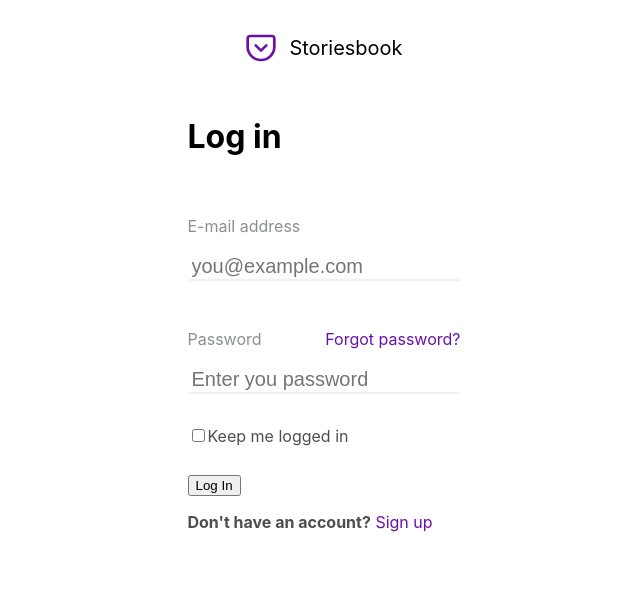
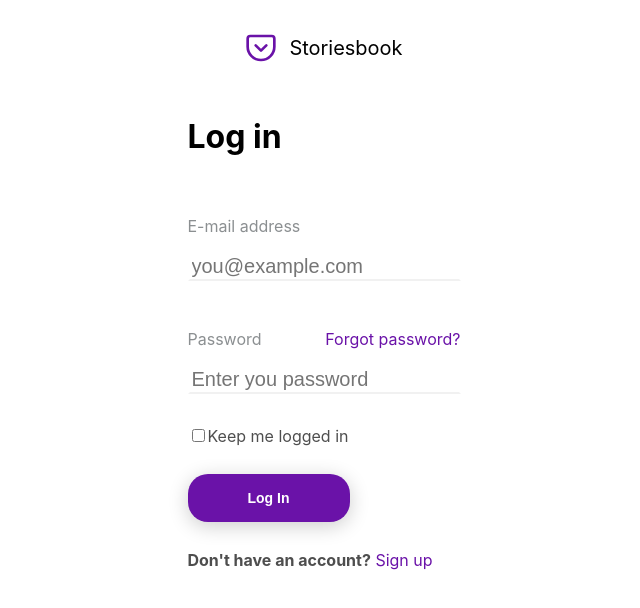
Before and after one commit to NormanFrieman/storiesbook, a React (Create React App) app in the folder frontend/: page / in a window 1280 px wide. Shown: the top 608 px of the page, without its empty margins (316-956 px from the left). Built offline with nearby package versions, Linux system fonts and the light colour scheme.

Commit message:
feat: make button css

```diff
--- a/frontend/src/global.css
+++ b/frontend/src/global.css
@@ -11,3 +11,16 @@ code {
   font-family: source-code-pro, Menlo, Monaco, Consolas, 'Courier New',
     monospace;
 }
+
+#btnLogSign{
+  background-color: #6a12a8;
+  color: #ffffff;
+  font-size: 14px;
+  font-weight: bold;
+  padding: 16px 60px;
+  border-style: none;
+  border-radius: 20px;
+  box-shadow: 0px 4px 20px rgba(0, 0, 0, 0.2);
+  margin-bottom: 12px;
+  cursor: pointer;
+}
--- a/frontend/src/pages/Login/index.js
+++ b/frontend/src/pages/Login/index.js
@@ -46,7 +46,7 @@ export default function Login(){
                         <label for="yes">Keep me logged in</label>
                     </div>
                     <div>
-                        <button type="submit" onClick={() => changePage("feed")}>Log In</button>
+                        <button id="btnLogSign" type="submit" onClick={() => changePage("feed")}>Log In</button>
                     </div>
                     <p><span className="newAccount">Don't have an account?</span> <span className="goSignUp" onClick={() => changePage("register")}>Sign up</span></p>
                 </form>
--- a/frontend/src/pages/Register/index.js
+++ b/frontend/src/pages/Register/index.js
@@ -61,7 +61,7 @@ export default function Register(){
                         <p onClick={() => changeEye(eye)} className="forget">{eye}</p>
                     </div>
                     <div>
-                        <button type="submit">Sign Up</button>
+                        <button id="btnLogSign" type="submit">Sign Up</button>
                     </div>
                     <p><span className="newAccount">By signing up, you agree to our</span> <span className="goSignUp">Terms & Conditions</span></p>
                     <p><span className="newAccount">Already have an account?</span> <span className="goSignUp" onClick={() => changePage("")}>Log In</span></p>
--- a/frontend/src/pages/Register/style.css
+++ b/frontend/src/pages/Register/style.css
@@ -50,7 +50,7 @@
 
 .container .register .divPass{
     display: flex;
-    align-items: center;
+    align-items: flex-start;
     justify-content: flex-start;
 }
 
```
Also changed, not shown: 1 other file (tests, documents, lock files or other folders).
